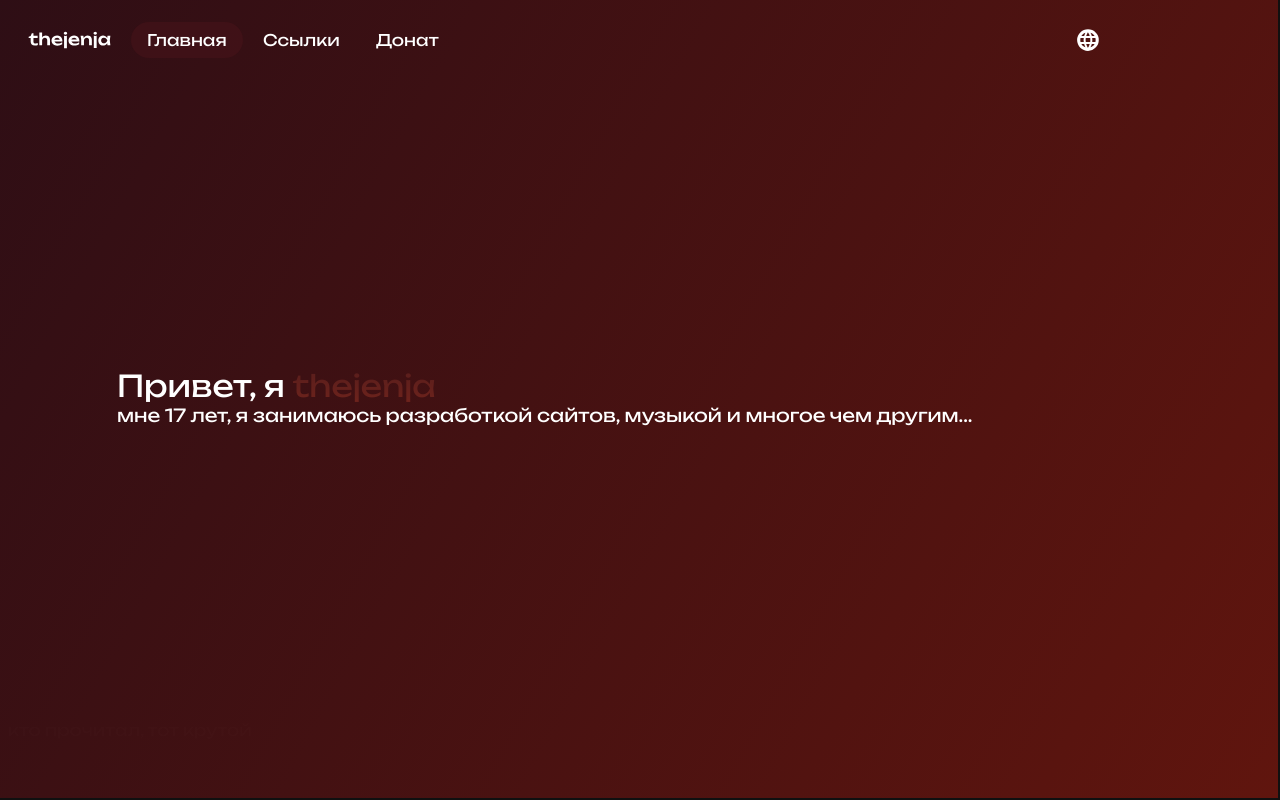
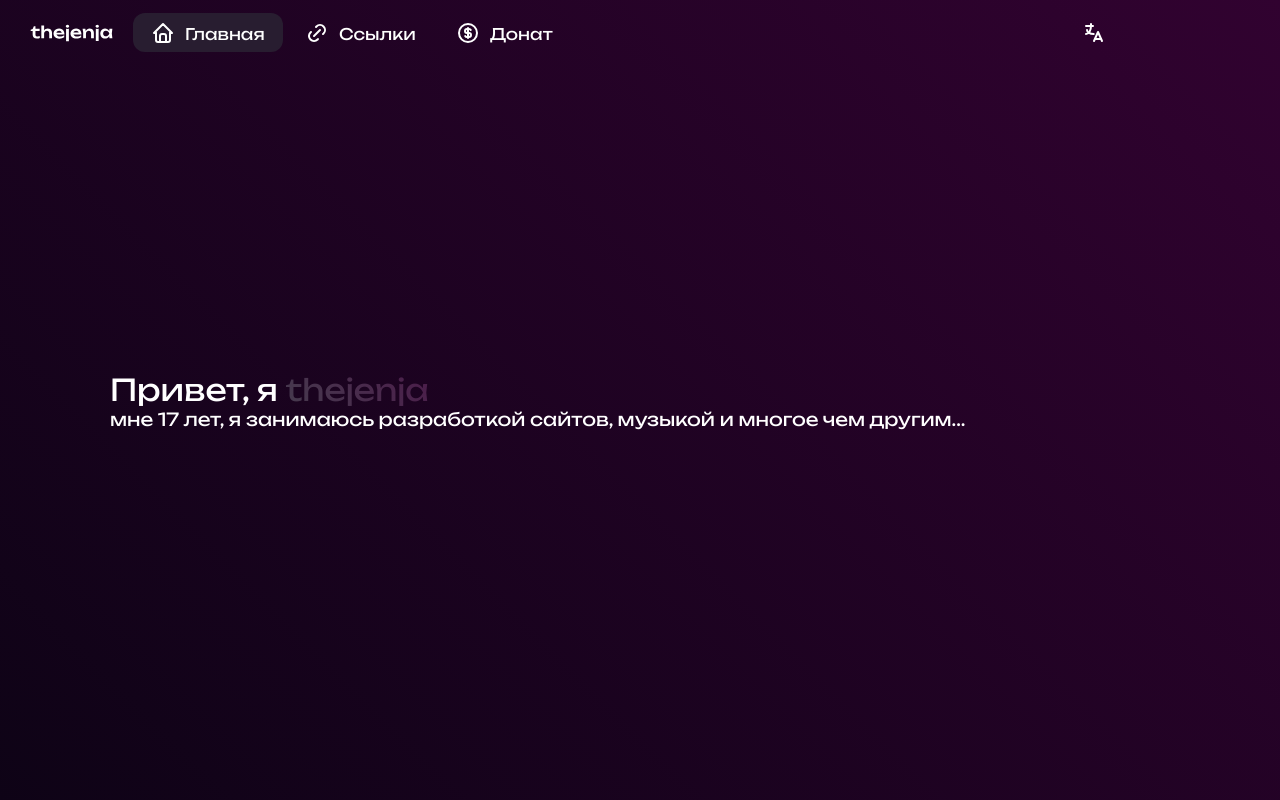
Before and after one commit to thejenja/thejenja.github.io, a PHP site: page / in a window 1280 px wide. Run offline with PHP 8.4, Linux system fonts and the light colour scheme.

Commit message:
New gradient, new website

```diff
--- a/index.html
+++ b/index.html
@@ -10,29 +10,35 @@
     <script src="/scripts/script.js"></script>
     <script src="/scripts/i18n.js"></script>
 </head>
-<body class="parent">
-    <nav><img class="logo" src="logo.svg"><div class="tab">
-        <button class="tablinks active" onclick="openTab(event, 'Tab1')"><span data-i18n="mainTab"></span></button>
-        <button class="tablinks" onclick="openTab(event, 'tab2')"><span data-i18n="linksTab"></span></button>
-        <button class="tablinks" onclick="openTab(event, 'tab3')"><span data-i18n="donateTab"></span></button>
+<body>
+    <nav><img class="logo" src="logo.svg" alt="thejenja logo"><div class="tab">
+        <button class="tablinks active" onclick="openTab(event, 'main')"><img src="svg/header/home.svg"><span data-i18n="mainTab"></span></button>
+        <button class="tablinks" onclick="openTab(event, 'links')"><img src="svg/header/link.svg"><span data-i18n="linksTab"></span></button>
+        <button class="tablinks" onclick="openTab(event, 'donate')"><img src="svg/header/coin.svg"><span data-i18n="donateTab"></span></button>
       </div>
     </nav>
     <lang>
-      <img src="/svg/header/language.svg">
+      <img src="/svg/header/languageNew.svg" alt="language icon">
       <a href="?lang">Рус</a><a href="?lang=en">Eng</a><a href="?lang=uk">Укр</a>
     </lang>
       </div>
     <content>
       <noscript><h2>Для корректной работы сайта, необходим JavaScript</h2></noscript>
-        <div id="Tab1" class="tabcontent active">
+        <div id="main" class="tabcontent active">
             <span data-i18n="greetings" id="greetings"></span><span id="greetings" class="gradientText">thejenja</span><br><span data-i18n="bioBefore" id="bio"></span><span id="age"></span><span data-i18n="bioAfter" id="bio"></span>
           </div>
 
-          <div id="tab2" class="tabcontent">
-            <a href="https://vk.com/thejenja" class="btn" target="_blank" id="vk"><span class="btnSpan">VK</span><img src="svg/vk.svg" class="btnLogo"></a><a href="https://www.youtube.com/@thejenja_" class="btn" target="_blank" id="youtube"><span class="btnSpan">YouTube</span><img src="svg/youtube.svg" class="btnLogo"></a><a href="https://www.tiktok.com/@thejenja_" class="btn" target="_blank" id="tiktok"><span class="btnSpan">TikTok</span><img src="svg/tiktok.svg" class="btnLogo"></a><a href="https://openvk.su/thejenja" class="btn" target="_blank" id="openvk"><span class="btnSpan">OpenVK</span><img src="svg/openvk.svg" class="btnLogo"></a><a href="https://vepurovk.xyz/thejenja" class="btn" target="_blank" id="vepurovk"><span class="btnSpan">VepurOVK</span><img src="svg/vepurovk.svg" class="btnLogo"></a><a rel="me" href="https://mastodon.ml/@thejenja" class="btn" target="_blank" id="mastodon"><span class="btnSpan">Mastodon</span><img src="svg/mastodon.svg" class="btnLogo"></a><a href="https://github.com/thejenja" class="btn" target="_blank" id="github"><span class="btnSpan">GitHub</span><img src="svg/github.svg" class="btnLogo"></a>
+          <div id="links" class="tabcontent">
+            <h1 data-i18n="linksTab"></h1>
+            <p data-i18n="links"></p>
+            <a href="https://vk.com/thejenja" class="btn" target="_blank" id="vk"><span class="btnSpan">VK</span><img src="svg/vk.svg" class="btnLogo"></a><a href="https://www.youtube.com/@thejenja_" class="btn" target="_blank" id="youtube"><span class="btnSpan">YouTube</span><img src="svg/youtube.svg" class="btnLogo"></a><a href="https://www.tiktok.com/@thejenja_" class="btn" target="_blank" id="tiktok"><span class="btnSpan">TikTok</span><img src="svg/tiktok.svg" class="btnLogo"></a><a href="https://openvk.su/thejenja" class="btn" target="_blank" id="openvk"><span class="btnSpan">OpenVK</span><img src="svg/openvk.svg" class="btnLogo"></a><a href="https://vepurovk.xyz/thejenja" class="btn" target="_blank" id="vepurovk"><span class="btnSpan">VepurOVK</span><img src="svg/vepurovk.svg" class="btnLogo"></a><a rel="me" href="https://mastodon.ml/@thejenja" class="btn" target="_blank" id="mastodon"><span class="btnSpan">Mastodon</span><img src="svg/mastodon.svg" class="btnLogo"></a>
+            <p data-i18n="linksProjects"></p>
+            <a href="https://github.com/thejenja" class="btn" target="_blank" id="github"><span class="btnSpan">GitHub</span><img src="svg/github.svg" class="btnLogo"></a>
+            <a href="https://codeberg.org/thejenja" class="btn" target="_blank" id="codeberg"><span class="btnSpan">Codeberg</span><img src="svg/codeberg.svg" class="btnLogo"></a>
           </div>
 
-          <div id="tab3" class="tabcontent">
+          <div id="donate" class="tabcontent">
+            <h1 data-i18n="donateTab"></h1>
             <p data-i18n="donate"></p>
             <a href="https://yoomoney.ru/to/410019209648036" class="btn" target="_blank" id="yoomoney"><span class="btnSpan">YooMoney</span><img src="svg/yoomoney.svg" class="btnLogo"></a>
             <a href="https://www.donationalerts.com/r/thejenja_" class="btn" target="_blank" id="da"><span class="btnSpan">DonationAlerts</span><img src="svg/da.svg" class="btnLogo"></a>
@@ -40,17 +46,14 @@
             <a href="https://liberapay.com/thejenja/" class="btn" target="_blank" id="liberapay"><span class="btnSpan">LibreaPay</span><img src="svg/liberapay.svg" class="btnLogo"></a>
           </div>
         </content>
-    <footer>кто прочитал, тот крутой</footer>
-    <script src="https://cdnjs.cloudflare.com/ajax/libs/jquery/3.7.0/jquery.slim.min.js" integrity="sha512-5NqgLBAYtvRsyAzAvEBWhaW+NoB+vARl6QiA02AFMhCWvPpi7RWResDcTGYvQtzsHVCfiUhwvsijP+3ixUk1xw==" crossorigin="anonymous" referrerpolicy="no-referrer"></script>
+    <script src="https://cdnjs.cloudflare.com/ajax/libs/jquery/3.7.1/jquery.min.js" integrity="sha512-v2CJ7UaYy4JwqLDIrZUI/4hqeoQieOmAZNXBeQyjo21dadnwR+8ZaIJVT8EE2iyI61OV8e6M8PP2/4hpQINQ/g==" crossorigin="anonymous" referrerpolicy="no-referrer"></script>
     <script>
       let today = new Date();
       let bday = new Date("31 August 2006");
       let age = today.getFullYear() - bday.getFullYear();
       let m = today.getMonth() - bday.getMonth();
-      if (m < 0 || (m === 0 && today.getDate() < bday.getDate())) {
-    age--;
+      if (m < 0 || (m === 0 && today.getDate() < bday.getDate())) {age--;
 } document.getElementById("age").innerHTML = age;
-
       </script>
 </body>
 </html>
--- a/scripts/i18n/en.json
+++ b/scripts/i18n/en.json
@@ -5,5 +5,7 @@ const i18nLangs = {
     mainTab: "Main",
     linksTab: "Links",
     donateTab: "Donate",
-    donate: "You can also donate to me, any amount would be appreciated"
+    donate: "this is where you can donate to me, any amount would be appreciated",
+    links: "here are my social networks",
+    linksProjects: "and here you can follow my projects"
 }
--- a/scripts/i18n/ru.json
+++ b/scripts/i18n/ru.json
@@ -5,5 +5,7 @@ const i18nLangs = {
   mainTab: "Главная",
   linksTab: "Ссылки",
   donateTab: "Донат",
-  donate: "Также вы можете мне задонатить, буду благодарен любой сумме"
+  donate: "тут вы можете мне задонатить, буду благодарен любой сумме",
+  links: "здесь мои социальные сети",
+  linksProjects: "а тут можно следить за моими проектами"
 }
--- a/scripts/i18n/uk.json
+++ b/scripts/i18n/uk.json
@@ -5,5 +5,7 @@ const i18nLangs = {
     mainTab: "Головне",
     linksTab: "Посилання",
     donateTab: "Донат",
-    donate: "Також ви можете мені задонатити, буду вдячний будь-якій сумі"
+    donate: "тут ви можете мені задонатити, буду вдячний будь-якій сумі",
+    links: "тут мої соціальні мережі",
+    linksProjects: "а тут можна стежити за моїми проектами"
   }
--- a/style.css
+++ b/style.css
@@ -1,6 +1,16 @@
+@keyframes fadeInAnimation {
+  0% {
+      opacity: 0
+  }
+
+  to {
+      opacity: 1
+  }
+}
+
 :root {
   --font: "Unbounded", Arial, Helvetica, sans-serif;
-  --radius: 20px
+  --radius: 12px
 }
 
 .tab button,body {
@@ -9,14 +19,15 @@
 }
 
 body {
+  margin: 0;
   user-select: none;
-  background: linear-gradient(#101010, #101010);
+  background: linear-gradient(#101010,#101010);
   display: grid;
   grid-template-columns: .4fr 1fr 2fr 1fr .4fr;
   grid-template-rows: .1fr 1fr .1fr;
   grid-column-gap: 5px;
   grid-row-gap: 5px;
-  height: 97vh;
+  height: 100vh
 }
 
 @font-face {
@@ -27,25 +38,27 @@ body {
   font-display:swap;font-family:"Unbounded";font-style:normal;font-weight:700;src:url(fonts/Unbounded-Bold.woff2)format(woff2)
 }
 
-nav {
+lang,nav {
   display: flex;
-  grid-area: 1/1/2/4;
   align-items: center;
   flex-direction: row
 }
 
+nav {
+  grid-area: 1/1/2/4;
+  margin: 0 10px
+}
+
 lang {
   grid-area: 1/4/2/6;
-  display: flex;
-  align-items: center;
-  flex-direction: row;
   justify-content: space-evenly;
-  transition: .5s;
+  transition: .3s
 }
-lang a{
+
+lang a {
   text-decoration: none;
   color: #fff;
-  z-index: 100;
+  z-index: 100
 }
 
 content {
@@ -60,7 +73,7 @@ footer {
 }
 
 .gradientText {
-  background: -webkit-linear-gradient(#571d1c,#6e231c);
+  background: linear-gradient(45deg,#463b4e 0,#4b1c4a 100%);
   -webkit-background-clip: text;
   -webkit-text-fill-color: transparent
 }
@@ -72,41 +85,43 @@ footer {
 .logo {
   height: 20px;
   margin: 5px;
-  padding: 5px 10px;
-  transition: .5s
+  padding: 10px;
 }
 
 content,footer,lang,nav {
   content-visibility: auto
 }
 
-.tab {
-  width: auto;
-  overflow: hidden
+.tab button {
+  transition: .3s
 }
 
-.tab button, lang a {
+.tab button,lang a {
   background-color: inherit;
   border: 0;
   outline: 0;
   cursor: pointer;
-  padding: 8px 16px;
-  transition: .3s;
+  padding: 8px 18px;
   font-size: 16px;
   font-weight: 200;
   border-radius: var(--radius)
 }
 
-.tab button:hover, lang a:hover {
-  background-color: rgb(59 16 21 / 50%)
+button img {
+  margin-right: 10px;
+  margin-bottom: -5px
+}
+
+.tab button:hover,lang a:hover {
+  background-color: #201528
 }
 
 .tab button.active {
-  background-color: rgb(74 21 27 / 50%);
+  background-color: #281d30;
   font-weight: 400
 }
 
-.btn>span,.tabcontent {
+.btn>span,.tabcontent, h1 {
   display: none
 }
 
@@ -119,13 +134,13 @@ content,footer,lang,nav {
   display: inline-block;
   margin: 5px;
   text-decoration: none;
-  transition: .5s all
+  transition: .3s all
 }
 
 .btn>.btnLogo {
   height: 35px!important;
   opacity: .5;
-  padding: 10px;
+  padding: 15px;
   transition: .3s;
   vertical-align: -15px
 }
@@ -163,26 +178,26 @@ content,footer,lang,nav {
 }
 
 #yoomoney>img {
-  width: 35px;
+  width: 35px
 }
 
-#yoomoney:hover, #yoomoney:hover>.btnSpan {
+#yoomoney:hover,#yoomoney:hover>.btnSpan {
   background: #8b3ffd
 }
 
-#qiwi:hover, #qiwi:hover>.btnSpan {
+#qiwi:hover,#qiwi:hover>.btnSpan {
   background: #ff8c00
 }
 
 #da {
-  width: 55px
+  width: 65px
 }
 
-#da:hover, #da:hover>.btnSpan {
+#da:hover,#da:hover>.btnSpan {
   background: #f57d07
 }
 
-#liberapay:hover, #liberapay>.btnSpan {
+#liberapay:hover,#liberapay>.btnSpan {
   background: #f6c915
 }
 
@@ -193,86 +208,114 @@ content,footer,lang,nav {
 #mastodon:hover,#mastodon:hover>.btnSpan {
   background: #6364ff
 }
+
 #threads:hover,#threads:hover>.btnSpan {
-  background: #000;
+  background: #000
 }
 
-.btn>span {
-  position: absolute;
-  bottom: 150px;
-  left: 5px;
+.btn:active,button:active,lang a:active {
+  transform: scale(.9)
 }
 
 .btn:hover>.btnSpan {
   display: block;
-  font-size: 6vh;
+  font-size: 1.5em;
   color: rgba(255,255,255,65%);
   border-radius: var(--radius);
-  padding: 0 20px
+  padding: 0 10px;
+  position: absolute;
+  margin-top: -40px
 }
-lang a{
+
+lang a,lang:hover>img {
   opacity: 0;
-  transition: .5s;
+  transition: .3s
 }
-lang > img{
-  position: absolute;
+
+lang>img {
+  position: absolute
 }
-lang:hover > img{
-  opacity: 0;
-  transition: .5s;
+
+lang:hover a {
+  opacity: 1
 }
-lang:hover a{
-  opacity: 1;
-}
-#bio, #age {
+
+#age,#bio {
   display: inline;
   text-wrap: balance;
-  font-size: 18px;
-}
-body, #Tab1, #tab2, #tab3, .btn:hover>.btnSpan {
-  animation: fadeInAnimation ease 1s;
-  animation-fill-mode: forwards;
+  font-size: 18px
 }
 
-@keyframes fadeInAnimation {
-  0% {
-      opacity: 0;
+#donate,#links,#main,.btn:hover>.btnSpan,body::before,body {
+  animation: fadeInAnimation ease 1s;
+  animation-fill-mode: forwards
+}
+
+footer {
+  opacity: .01
+}
+
+
+@media (max-width:650px) {
+  footer,nav span, .btn:hover>.btnSpan,.logo {
+      display: none!important
   }
-  100% {
-      opacity: 1;
-   }
+
+  .tab,nav {
+      display: flex;
+      justify-content: space-evenly
+  }
+
+  nav {
+      grid-area: 3/1/5/6;
+      background-color: rgb(32,21,40,.5);
+      margin: 0
+  }
+
+  .tab button,lang a {
+      margin: 15px 0
+  }
+
+  .tab button {
+      line-height: 10px;
+      width: 25%
+  }
+
+  nav img {
+      height: 28px
+  }
+
+  body {
+      height: 100dvh
+  }
+
+  lang {
+      grid-area: 1/1/2/6
+  }
+
+  .tab {
+      width: 100%
+  }
+
+  button img {
+      display: initial;
+      margin: 0
+  }
+  h1{
+    display: block;
+  }
 }
-footer{
-  opacity: .01;
-}
-@media (max-width: 650px){
-  footer{
-    display: none;
-  }
-  .logo, .btn:hover>.btnSpan{
-    display: none !important;
-  }
-  nav {
-    display: flex;
-    grid-area: 3/1/5/6;
-    justify-content: space-evenly;
-}
-body {
-  height: 97dvh;
-}
-lang {
-  grid-area: 1/1/2/6;
-}
-}
-.parent::before {
-  margin: -10px;
+
+body::before {
   display: block;
   content: "";
-  background: linear-gradient(119deg, #2e0e15 0, #60150e 100%);
+  background: linear-gradient(45deg,#0e0316 0,#310230 100%);
   width: 100%;
   height: 100%;
   position: absolute;
-  animation: fadeInAnimation ease-in 5s;
-  animation-fill-mode: forwards;
-  z-index: -1;
+  animation: fadeInAnimation ease-in 1s;
+  z-index: -1
 }
+h1{
+  font-weight: 500;
+}
```
Also changed, not shown: scripts/script.js (+6 -1 lines), icon.png, readme.md (added), svg/header/coin.svg (added), svg/header/home.svg (added), svg/header/languageNew.svg (added), svg/header/link.svg.
